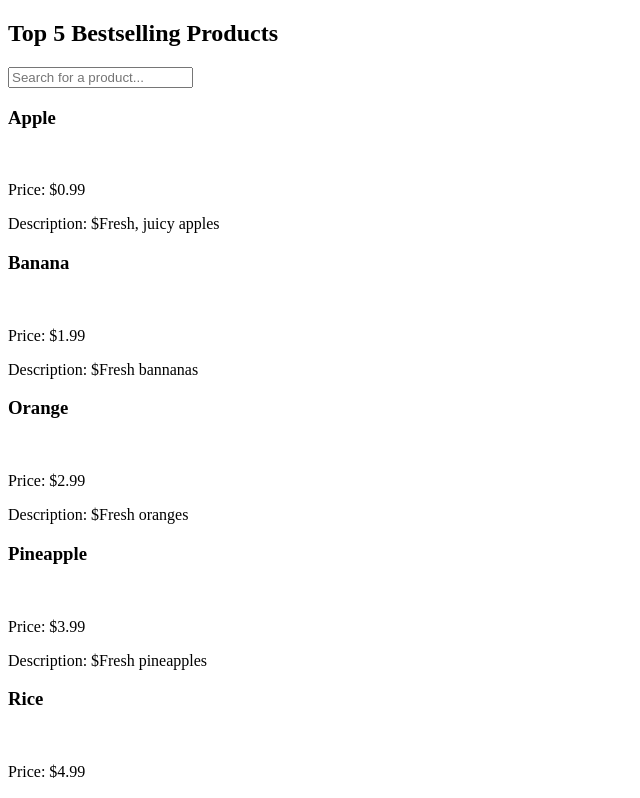
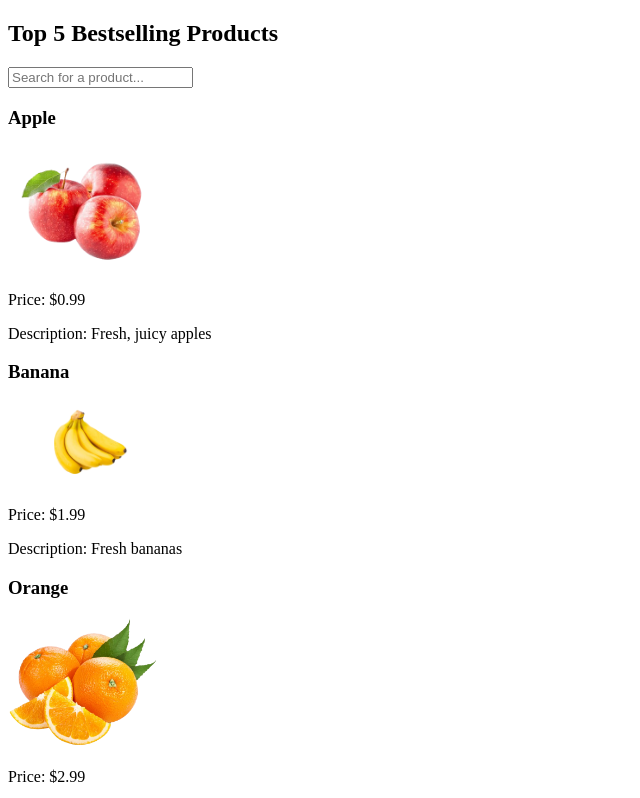
Before and after one commit to d3MBA/QuickShop, a PHP site: page / in a window 1280 px wide. Shown: the top 798 px of the page, without its empty margins (0-640 px from the left). Run offline with PHP 8.4, Linux system fonts and the light colour scheme; data that the repository does not hold is empty.

Commit message:
changed product images path v1.1(lab2)

```diff
--- a/index.php
+++ b/index.php
@@ -1,10 +1,10 @@
 <?php
 $bestsellers = [
-        ["name" => "Apple", "price" => 0.99, "description" => "Fresh, juicy apples", "image" => "images/apple.jpg"],
-        ["name" => "Banana", "price" => 1.99, "description" => "Fresh bannanas", "image" => "iamges/banana.jpg"],
-        ["name" => "Orange", "price" => 2.99, "description" => "Fresh oranges", "image" => "images/orange.jpg"],
-        ["name" => "Pineapple", "price" => 3.99, "description" => "Fresh pineapples", "image" => "images/pineapple.jpg"],
-        ["name" => "Rice", "price" => 4.99, "description" => "Fresh rice", "image" => "images/rice.jpg"],
+    ["name" => "Apple", "price" => 0.99, "description" => "Fresh, juicy apples"],
+    ["name" => "Banana", "price" => 1.99, "description" => "Fresh bananas"],
+    ["name" => "Orange", "price" => 2.99, "description" => "Fresh oranges"],
+    ["name" => "Pineapple", "price" => 3.99, "description" => "Fresh pineapples"],
+    ["name" => "Rice", "price" => 4.99, "description" => "Fresh rice"],
 ];
 ?>
 
@@ -12,22 +12,25 @@
 <html lang="en">
 <head>
     <meta charset="UTF-8">
-        <title>QucikShop - Online Grocery</title>
+    <title>QuickShop - Online Grocery</title>
 </head>
 <body>
 <h2>Top 5 Bestselling Products</h2>
-    <!-- search Bar -->
+
+<!-- Search Bar -->
 <input type="text" id="searchInput" placeholder="Search for a product...">
 
-    <!--  list best sellers products  -->
+<!-- list bestsellers products -->
 <div>
     <?php
-            // Loop to display bestsellers
     for ($i = 0; $i < count($bestsellers); $i++) {
+        // create the correct image path dynamically
+        $imagePath = "images/products/" . strtolower($bestsellers[$i]["name"]) . ".png"; // strtolower converts string to lowercase
+
         echo "<h3>" . $bestsellers[$i]["name"] . "</h3>";
-                echo "<img src='" . $bestsellers["image"] . "' alt='" . $bestsellers["name"] . "' width='150'>";
-                echo "<p>Price: $" . $bestsellers[$i]["price"] . "</p>";
-                echo "<p>Description: $" . $bestsellers[$i]["description"] . "</p>";
+        echo "<img src='" . $imagePath . "' alt='" . $bestsellers[$i]["name"] . "' width='150'>";
+        echo "<p>Price: $" . number_format($bestsellers[$i]["price"], 2) . "</p>"; // number_format format number to 2 decimal placees
+        echo "<p>Description: " . $bestsellers[$i]["description"] . "</p>";
     }
     ?>
 </div>
```
Also changed, not shown: images/products/apple.png (added), images/products/banana.png (added), images/products/orange.png (added), images/products/pineapple.png (added), images/products/rice.png (added). Lines whose indentation alone changed are shown as unchanged.
